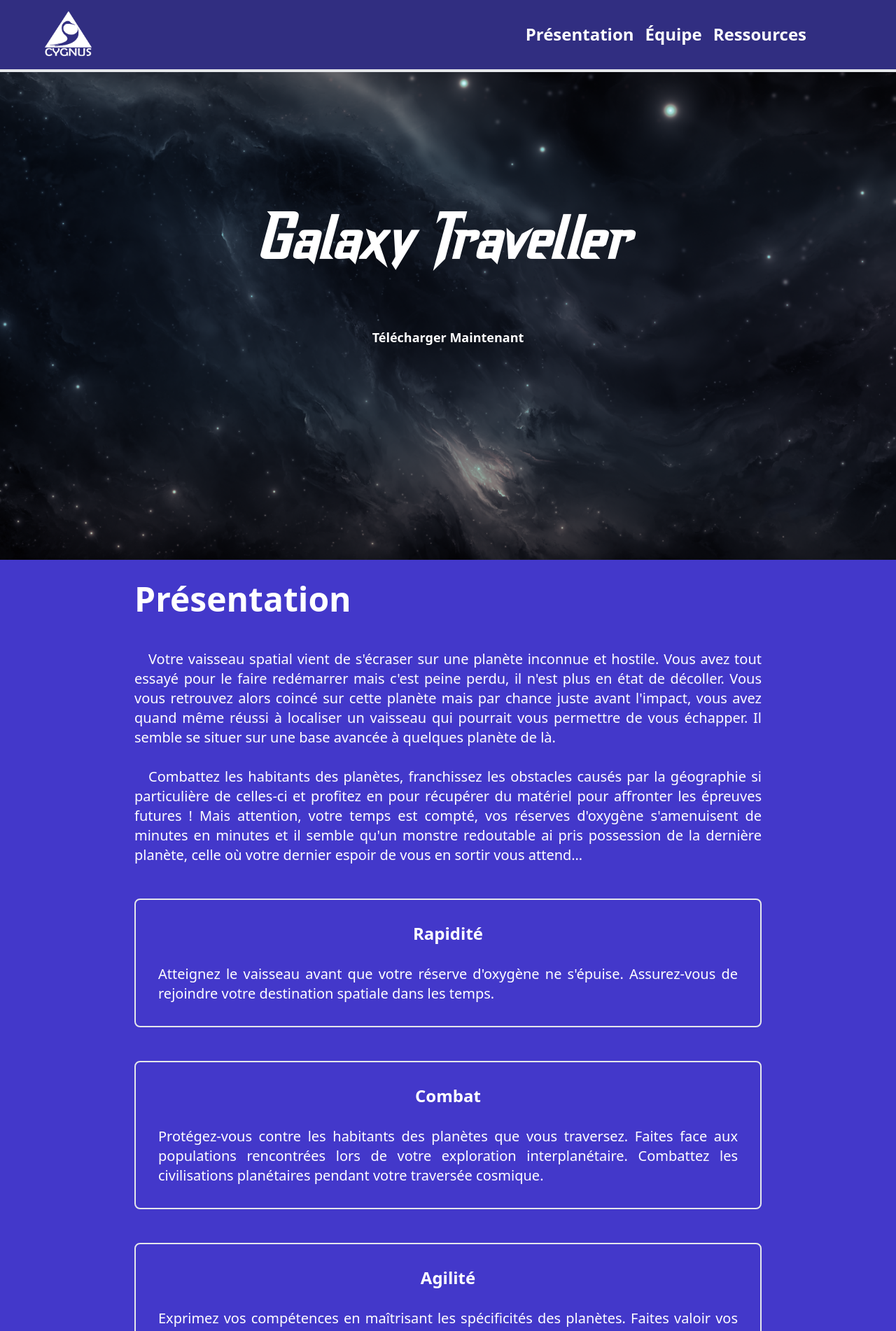
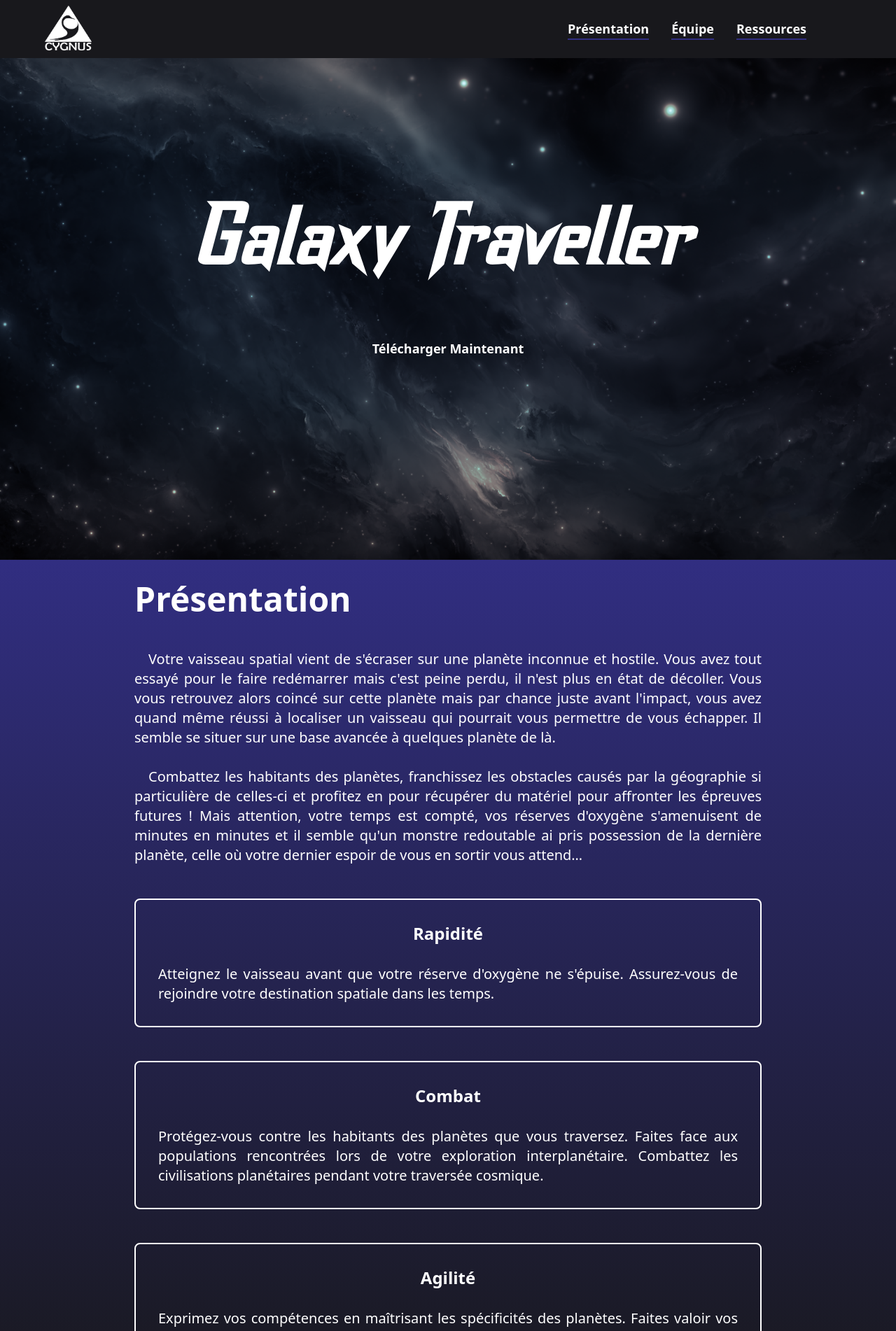
Before and after one commit to RealToddler/cygnus_website, a Next.js app: page / in a window 1280 px wide. Shown: the top 1902 px of the page at 70% size. Built offline with nearby package versions, Linux system fonts and the light colour scheme.

Commit message:
Changement couleurs

```diff
--- a/components/Footer.tsx
+++ b/components/Footer.tsx
@@ -4,8 +4,8 @@ import Link from "next/link";
 const Footer = () => {
   return (
     <>
-      <div className="bg-indigo-900">
-        <div className="h-fit p-2 md:p-4 text-white text-center text-xs md:text-sm">© 2023 Cygnus. All Rights Reserved.</div>
+      <div className="bg-blackv">
+        <div className="h-fit p-2 md:p-4 text-white text-center text-xs md:text-sm">© 2024 Cygnus. All Rights Reserved.</div>
       </div>
     </>
   );
--- a/components/Header.tsx
+++ b/components/Header.tsx
@@ -4,17 +4,17 @@ import Link from "next/link";
 const Header = () => {
   return (
     <>
-      <div className="fixed bg-indigo-900 w-full z-10 h-fit flex p-4 justify-evenly md:justify-between md:pr-32 md:pl-16 text-white border-b-4">
+      <div className="fixed bg-blackv w-full z-10 h-fit flex p-2 justify-evenly md:justify-between md:pr-32 md:pl-16 text-white">
         <Link href="/" className="">
           <Image
             src="/logo_white.png"
             alt="cygnus logo"
-            width={500}
-            height={500}
+            width={300}
+            height={300}
             className="h-[67px] w-[67px]"
           />
         </Link>
-        <div className="flex self-center space-x-4 md:text-2xl font-semibold">
+        <div className="flex self-center space-x-8 md:text-lg font-semibold">
           <div
             className="border-b-2 border-indigo-900
             transition duration-250 ease-linear
--- a/components/LinkCard.tsx
+++ b/components/LinkCard.tsx
@@ -4,7 +4,7 @@ const LinkCard = (obj: { label: string; url: string }) => {
   return (
     <>
       <Link href={`${obj.url}`} target="_blank" className="cursor-pointer">
-        <div className="bg-indigo-900 rounded-lg hover:scale-95 text-white font-semibold">
+        <div className="bg-blackv rounded-lg hover:scale-95 text-white font-semibold">
           <div className="w-full p-2 text-center">
             <h1>{obj.label}</h1>
           </div>
--- a/components/MemberCard.tsx
+++ b/components/MemberCard.tsx
@@ -7,7 +7,7 @@ const MemberCard = (obj: {
 }) => {
   return (
     <>
-        <div className="md:w-1/6 w-full h-full border-4 border-indigo-700 rounded-lg p-4 text-center">
+        <div className="md:w-1/6 w-full h-full border-4 border-white rounded-lg p-4 text-center text-white">
           <h1 className="text-lg text-w font-semibold mb-3">
             {obj.lastName.toUpperCase()} {obj.firstName}
           </h1>
--- a/components/RessourceContent.tsx
+++ b/components/RessourceContent.tsx
@@ -1,7 +1,7 @@
 const RessourceContent = (obj : {title: string, path: string}) => {
   return (
     <>
-      <div className="bg-indigo-900 rounded-lg flex mx-3">
+      <div className="bg-blackv rounded-lg flex mx-3 text-white">
         <div className="w-fit p-2 flex items-center">
           <a href={`/${obj.path}`} download={true}>
             <div className="hover:scale-95 hover:text-blue-200 cursor-pointer font-semibold">Télécharger</div>
--- a/pages/index.tsx
+++ b/pages/index.tsx
@@ -9,7 +9,7 @@ export default function Home() {
     <>
       <Header />
       <div
-        className="text-white min-h-screen h-auto flex items-center justify-center bg-tekhelet"
+        className="text-blackv min-h-screen h-auto flex items-center justify-center bg-tekhelet"
         style={{
           backgroundImage: "url('asset6.png')",
           backgroundSize: "cover",
@@ -19,7 +19,7 @@ export default function Home() {
       >
         <div className="text-white">
           <div className="flex items-end space-x-2 self-center">
-            <h1 className="text-center flex text-8xl font-horizon">
+            <h1 className="text-center flex text-9xl font-horizon">
               Galaxy Traveller
             </h1>
           </div>
@@ -33,11 +33,11 @@ export default function Home() {
         </div>
       </div>
       <div
-        className="text-white text-xl text-justify min-h-screen h-fit py-8 relative flex items-center justify-center bg-indigo-700"
+        className="text-white text-xl text-justify min-h-screen h-fit relative flex items-center justify-center"
         id="presentation"
       >
-        <div className="md:px-48 px-8 space-y-12 text-justify text-white">
-          <div className="text-5xl font-bold">Présentation</div>
+        <div className="md:px-48 px-8 space-y-12 text-justify text-white bg-gradient-to-b from-indigo-900 to-blackv">
+          <div className="text-5xl font-bold pt-8">Présentation</div>
           <div className="md:text-xl text-justify">
             &emsp;Votre vaisseau spatial vient de s{"'"}écraser sur une planète
             inconnue et hostile. Vous avez tout essayé pour le faire redémarrer
@@ -57,7 +57,7 @@ export default function Home() {
             planète, celle où votre dernier espoir de vous en sortir vous
             attend…
           </div>
-          <div className="border-2 p-8 rounded-lg">
+          <div className="border-2 p-8 rounded-lg border-white">
             <div className="text-center font-bold text-2xl">Rapidité</div>
             <br />
             <div className="text-justify">
@@ -66,7 +66,7 @@ export default function Home() {
               dans les temps.
             </div>
           </div>
-          <div className="border-2 p-8 rounded-lg">
+          <div className="border-2 p-8 rounded-lg border-white">
             <div className="text-center font-bold text-2xl font">Combat</div>
             <br />
             <div className="text-justify">
@@ -76,7 +76,7 @@ export default function Home() {
               planétaires pendant votre traversée cosmique.
             </div>
           </div>
-          <div className="border-2 p-8 rounded-lg">
+          <div className="border-2 p-8 rounded-lg border-white">
             <div className="text-center font-bold text-2xl">Agilité</div>
             <br />
             <div className="text-justify">
@@ -89,7 +89,7 @@ export default function Home() {
           </div>
         </div>
       </div>
-      <div className="md:h-fit text-white bg-indigo-900" id="team">
+      <div className="md:h-fit text-white bg-blackv" id="team">
         <div className="flex text-xl items-center pb-8 min-h-auto md:px-64 px-8">
           <div className="space-y-12">
             <div className="text-5xl font-bold pt-8">L{"'"}équipe</div>
@@ -105,7 +105,7 @@ export default function Home() {
             </div>
           </div>
         </div>
-        <div className="flex justify-center w-full py-8 text-white" id="team">
+        <div className="flex justify-center w-full text-blackv pb-8" id="team">
           <div
             className="pb-4 gap-4 grid grid-cols-1 px-16 md:px-0
         md:py-0 md:space-y-0 md:flex justify-center md:space-x-12 md:items-center md:w-full"
@@ -137,7 +137,7 @@ export default function Home() {
           </div>
         </div>
       </div>
-      <div className="bg-indigo-700 pb-8 text-white" id="ressources">
+      <div className="bg-indigo-950 pb-8 text-white" id="ressources">
         <div className="space-y-6">
           <div className="flex w-full">
             <div className="justify-center w-full">
@@ -192,7 +192,7 @@ export default function Home() {
                   </div>
                 </div>
                 <div className="w-full md:px-32 px-8 space-y-4 py-4">
-                  <div className="text-xl text-white font-semibold">Documentations</div>
+                  <div className="text-xl font-semibold">Documentations</div>
                   <div className="flex justify-center">
                     <div className="space-y-4">
                       <div>
--- a/tailwind.config.ts
+++ b/tailwind.config.ts
@@ -22,7 +22,12 @@ const config: Config = {
         "timberwolf": "#CECFC7",
         "rosequartz": "#ADA8B6",
         "russianviolet": "#23022E",
-        "tekhelet": "#573280"
+        "tekhelet": "#573280",
+        "blackv": "#18181C",
+        "greyv": "#303030"
+      },
+      gradientColorStops:{
+        "test": "from-indigo-900"
       }
     },
   },
```
